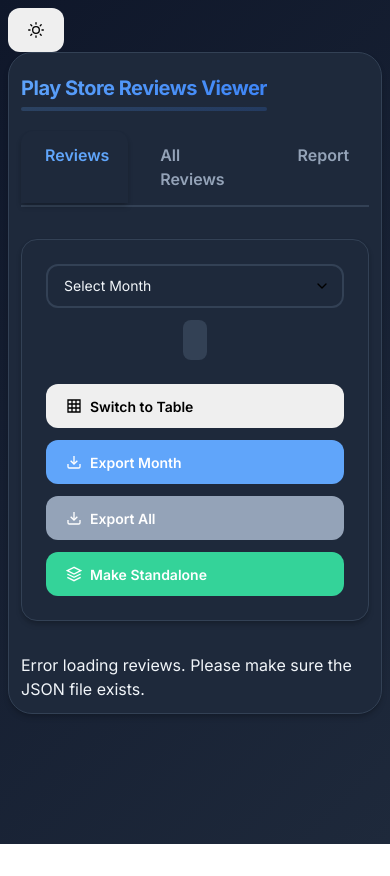
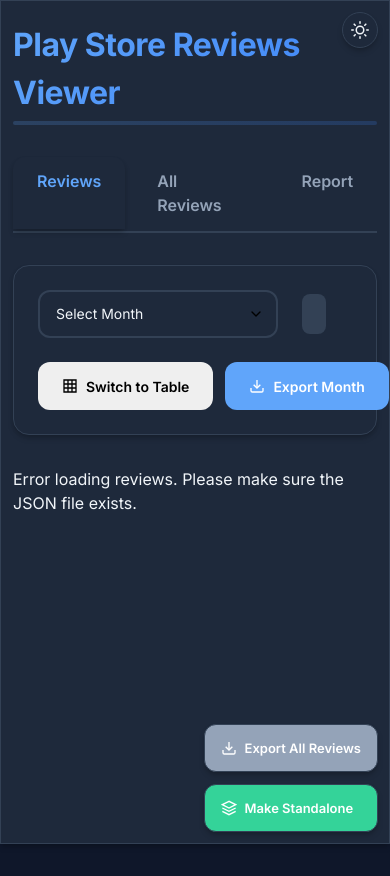
Before and after one commit to Humayung/playstore-reviews-automation, a website: page playstore-scraper/view-reviews.html in a window 390 px wide. Before the commit the page ends 844 px from the top, so only its background shows below. Drawn offline with nearby package versions, Linux system fonts and the light colour scheme; no server answers.

Commit message:
Refactor layout and styling for improved responsiveness; add global controls for export and standalone functionality

```diff
--- a/playstore-scraper/view-reviews.html
+++ b/playstore-scraper/view-reviews.html
@@ -53,25 +53,31 @@
             transition: background-color 0.3s ease, color 0.3s ease, border-color 0.3s ease, box-shadow 0.3s ease;
         }
 
+        html {
+            background: var(--bg-color);
+            min-height: 100%;
+        }
+
         body {
             font-family: 'Inter', sans-serif;
-            max-width: 1200px;
-            margin: 0 auto;
-            padding: 32px;
+            margin: 0;
+            padding: 0;
             background: linear-gradient(135deg, var(--gradient-start), var(--gradient-end));
             color: var(--text-primary);
             line-height: 1.5;
             min-height: 100vh;
+            overflow-x: hidden;
         }
 
         .controls {
             background: var(--card-bg);
             padding: 40px;
-            border-radius: 24px;
             margin-bottom: 32px;
             box-shadow: var(--card-shadow);
             backdrop-filter: blur(10px);
             border: 1px solid var(--border-color);
+            min-height: 100vh;
+            position: relative;
         }
 
         h1 {
@@ -300,6 +306,8 @@
             cursor: pointer;
             transition: all 0.3s cubic-bezier(0.4, 0, 0.2, 1);
             border: 1px solid transparent;
+            position: relative;
+            overflow: hidden;
         }
 
         .review-card::before {
@@ -312,6 +320,7 @@
             background: var(--primary-color);
             opacity: 0;
             transition: opacity 0.3s ease;
+            border-radius: 4px 0 0 4px;
         }
 
         .review-card:hover {
@@ -570,188 +579,56 @@
 
         @media (max-width: 1200px) {
             body {
-                padding: 24px;
+                padding: 0;
             }
 
             .controls {
                 padding: 32px;
             }
-
-            .controls-row {
-                padding: 20px;
-                gap: 20px;
-            }
-
-            .left-controls, .right-controls {
-                gap: 16px;
-            }
         }
 
         @media (max-width: 992px) {
-            body {
-                padding: 20px;
-            }
-
             .controls {
                 padding: 28px;
             }
-
-            .stats-grid {
-                gap: 24px;
-            }
-
-            .stat-card {
-                padding: 32px;
-            }
-
-            .chart-container, .app-stats {
-                padding: 32px;
-            }
         }
 
         @media (max-width: 768px) {
             body {
-                padding: 12px;
+                padding: 0;
             }
 
             .controls {
                 padding: 16px;
             }
-
-            .controls-row {
-                flex-direction: column;
-                gap: 12px;
-                padding: 12px;
-            }
-
-            .left-controls, .right-controls {
-                width: 100%;
-                flex-direction: column;
-                gap: 12px;
-            }
-
-            .stats-grid {
-                grid-template-columns: 1fr;
-                gap: 16px;
-            }
-
-            .stat-card {
-                padding: 20px;
-            }
-
-            .chart-container, .app-stats {
-                padding: 20px;
-                margin: 0 -16px;
-                width: calc(100% + 32px);
-                border-radius: 0;
-            }
-
-            .review-card {
-                padding: 20px;
-                margin-bottom: 20px;
-            }
-
-            h1 {
-                font-size: 24px;
-                margin-bottom: 24px;
-            }
-
-            .reviews-table th,
-            .reviews-table td {
-                padding: 16px 12px;
-            }
-
-            .app-stats th,
-            .app-stats td {
-                padding: 16px 12px;
-            }
         }
 
         @media (max-width: 480px) {
             body {
-                padding: 8px;
+                padding: 0;
             }
 
             .controls {
                 padding: 12px;
             }
-
-            .stat-card {
-                padding: 16px;
-            }
-
-            .review-card {
-                padding: 16px;
-                margin-bottom: 16px;
-            }
-
-            h1 {
-                font-size: 20px;
-                margin-bottom: 20px;
-            }
-
-            .reviews-table th,
-            .reviews-table td {
-                padding: 12px 8px;
-            }
-
-            .app-stats th,
-            .app-stats td {
-                padding: 12px 8px;
-            }
-        }
-
+        }
+
+        /* Table Container and Table Styling */
         .table-container {
             margin: 0;
             padding: 0;
             border-radius: 12px;
             overflow: hidden;
-        }
-
-        @media (max-width: 768px) {
-            .table-container {
-                margin: 0 -16px;
-                padding: 0 16px;
-                border-radius: 0;
-            }
-        }
-
-        button {
-            padding: 12px 24px;
-            height: 48px;
-        }
-
-        @media (max-width: 768px) {
-            button {
-                padding: 12px 20px;
-                height: 44px;
-            }
-        }
-
-        select {
-            padding: 12px 16px;
-            height: 48px;
-            min-width: 240px;
-        }
-
-        @media (max-width: 768px) {
-            select {
-                padding: 12px 16px;
-                height: 44px;
-                min-width: 100%;
-            }
-        }
-
-        /* Table Styling */
+            background: var(--card-bg);
+            box-shadow: var(--card-shadow);
+        }
+
         .reviews-table {
             width: 100%;
             border-collapse: separate;
             border-spacing: 0;
-            margin-top: 16px;
+            margin: 0;
             background: var(--card-bg);
-            border-radius: 12px;
-            overflow: hidden;
-            box-shadow: var(--card-shadow);
         }
 
         .reviews-table tr {
@@ -773,6 +650,7 @@
             user-select: none;
             transition: all 0.2s ease;
             border-bottom: 2px solid var(--primary-color);
+            position: relative;
         }
 
         .reviews-table th:hover {
@@ -785,6 +663,7 @@
             font-size: 14px;
             line-height: 1.6;
             transition: all 0.2s ease;
+            position: relative;
         }
 
         .reviews-table tr:hover td {
@@ -793,14 +672,21 @@
         }
 
         /* App Stats Table Styling */
+        .app-stats .table-container {
+            margin: 0;
+            padding: 0;
+            border-radius: 12px;
+            overflow: hidden;
+            background: var(--card-bg);
+            box-shadow: var(--card-shadow);
+        }
+
         .app-stats table {
             width: 100%;
             border-collapse: separate;
             border-spacing: 0;
-            margin-top: 16px;
+            margin: 0;
             background: var(--card-bg);
-            border-radius: 12px;
-            overflow: hidden;
         }
 
         .app-stats th {
@@ -810,6 +696,7 @@
             color: var(--text-primary);
             border-bottom: 2px solid var(--primary-color);
             transition: all 0.2s ease;
+            position: relative;
         }
 
         .app-stats th:hover {
@@ -821,6 +708,7 @@
             color: var(--text-secondary);
             transition: all 0.2s ease;
             border-bottom: 1px solid var(--border-color);
+            position: relative;
         }
 
         .app-stats tr:hover td {
@@ -832,51 +720,14 @@
             border-bottom: none;
         }
 
-        /* Review Card Styling */
-        .review-card {
-            background: var(--card-bg);
-            padding: 32px;
-            margin-bottom: 32px;
-            border-radius: 16px;
-            box-shadow: var(--card-shadow);
-            cursor: pointer;
-            transition: all 0.3s cubic-bezier(0.4, 0, 0.2, 1);
-            border: 1px solid transparent;
-        }
-
-        .review-card:hover {
-            transform: translateY(-4px) scale(1.01);
-            box-shadow: var(--card-shadow-hover);
-            border-color: var(--primary-color);
-        }
-
-        .review-card:last-child {
-            margin-bottom: 0;
-        }
-
-        .review-meta {
-            margin-top: 24px;
-            padding-top: 20px;
-            border-top: 1px solid var(--border-color);
-        }
-
-        /* Controls Row Styling */
-        .controls-row {
-            display: flex;
-            justify-content: space-between;
-            align-items: center;
-            gap: 24px;
-            margin-bottom: 32px;
-            flex-wrap: wrap;
-            background: var(--card-bg);
-            padding: 24px;
-            border-radius: 16px;
-            box-shadow: var(--card-shadow);
-            border: 1px solid var(--border-color);
-        }
-
         /* Responsive Adjustments */
         @media (max-width: 768px) {
+            .table-container {
+                margin: 0 -16px;
+                padding: 0 16px;
+                border-radius: 0;
+            }
+
             .reviews-table th,
             .reviews-table td {
                 padding: 16px 12px;
@@ -885,11 +736,6 @@
             .app-stats th,
             .app-stats td {
                 padding: 16px 12px;
-            }
-
-            .review-card {
-                padding: 20px;
-                margin-bottom: 20px;
             }
         }
 
@@ -903,10 +749,140 @@
             .app-stats td {
                 padding: 12px 8px;
             }
-
-            .review-card {
-                padding: 16px;
-                margin-bottom: 16px;
+        }
+
+        .theme-toggle {
+            position: fixed;
+            top: 24px;
+            right: 24px;
+            z-index: 1000;
+            background: var(--card-bg);
+            border: 1px solid var(--border-color);
+            border-radius: 50%;
+            width: 48px;
+            height: 48px;
+            display: flex;
+            align-items: center;
+            justify-content: center;
+            cursor: pointer;
+            box-shadow: var(--card-shadow);
+            transition: all 0.3s ease;
+            padding: 0;
+        }
+
+        .theme-toggle:hover {
+            transform: translateY(-2px);
+            box-shadow: var(--card-shadow-hover);
+            border-color: var(--primary-color);
+        }
+
+        .theme-toggle svg {
+            width: 24px;
+            height: 24px;
+            color: var(--text-primary);
+            stroke: currentColor;
+        }
+
+        .theme-toggle .sun-icon,
+        .theme-toggle .moon-icon {
+            display: none;
+        }
+
+        .theme-toggle .sun-icon {
+            display: block;
+        }
+
+        [data-theme="dark"] .theme-toggle .sun-icon {
+            display: block;
+        }
+
+        [data-theme="dark"] .theme-toggle .moon-icon {
+            display: none;
+        }
+
+        [data-theme="light"] .theme-toggle .sun-icon {
+            display: none;
+        }
+
+        [data-theme="light"] .theme-toggle .moon-icon {
+            display: block;
+        }
+
+        @media (max-width: 768px) {
+            .theme-toggle {
+                top: 16px;
+                right: 16px;
+                width: 40px;
+                height: 40px;
+            }
+
+            .theme-toggle svg {
+                width: 20px;
+                height: 20px;
+            }
+        }
+
+        @media (max-width: 480px) {
+            .theme-toggle {
+                top: 12px;
+                right: 12px;
+                width: 36px;
+                height: 36px;
+            }
+
+            .theme-toggle svg {
+                width: 18px;
+                height: 18px;
+            }
+        }
+
+        .global-controls {
+            position: fixed;
+            bottom: 24px;
+            right: 24px;
+            display: flex;
+            gap: 12px;
+            z-index: 1001;
+        }
+
+        .global-controls button {
+            background: var(--card-bg);
+            border: 1px solid var(--border-color);
+            color: var(--text-primary);
+            padding: 12px 24px;
+            border-radius: 12px;
+            box-shadow: var(--card-shadow);
+            transition: all 0.3s ease;
+            backdrop-filter: blur(10px);
+        }
+
+        .global-controls button:hover {
+            transform: translateY(-2px);
+            box-shadow: var(--card-shadow-hover);
+            border-color: var(--primary-color);
+        }
+
+        @media (max-width: 768px) {
+            .global-controls {
+                bottom: 16px;
+                right: 16px;
+                flex-direction: column;
+            }
+
+            .global-controls button {
+                padding: 10px 20px;
+            }
+        }
+
+        @media (max-width: 480px) {
+            .global-controls {
+                bottom: 12px;
+                right: 12px;
+            }
+
+            .global-controls button {
+                padding: 8px 16px;
+                font-size: 13px;
             }
         }
     </style>
@@ -924,10 +900,30 @@
             <line x1="4.22" y1="19.78" x2="5.64" y2="18.36"></line>
             <line x1="18.36" y1="5.64" x2="19.78" y2="4.22"></line>
         </svg>
-        <svg class="moon-icon" xmlns="http://www.w3.org/2000/svg" viewBox="0 0 24 24" fill="none" stroke="currentColor" stroke-width="2" stroke-linecap="round" stroke-linejoin="round" style="display: none;">
+        <svg class="moon-icon" xmlns="http://www.w3.org/2000/svg" viewBox="0 0 24 24" fill="none" stroke="currentColor" stroke-width="2" stroke-linecap="round" stroke-linejoin="round">
             <path d="M21 12.79A9 9 0 1 1 11.21 3 7 7 0 0 0 21 12.79z"></path>
         </svg>
     </button>
+
+    <div class="global-controls">
+        <button id="exportAllBtn">
+            <svg width="16" height="16" viewBox="0 0 24 24" fill="none" stroke="currentColor" stroke-width="2">
+                <path d="M21 15v4a2 2 0 0 1-2 2H5a2 2 0 0 1-2-2v-4"></path>
+                <polyline points="7 10 12 15 17 10"></polyline>
+                <line x1="12" y1="15" x2="12" y2="3"></line>
+            </svg>
+            Export All Reviews
+        </button>
+        <button id="standaloneBtn">
+            <svg width="16" height="16" viewBox="0 0 24 24" fill="none" stroke="currentColor" stroke-width="2">
+                <path d="M12 2L2 7l10 5 10-5-10-5z"></path>
+                <path d="M2 17l10 5 10-5"></path>
+                <path d="M2 12l10 5 10-5"></path>
+            </svg>
+            Make Standalone
+        </button>
+    </div>
+
     <div class="controls">
         <h1>Play Store Reviews Viewer</h1>
         <div class="tabs">
@@ -957,22 +953,6 @@
                             <line x1="12" y1="15" x2="12" y2="3"></line>
                         </svg>
                         Export Month
-                    </button>
-                    <button id="exportAllBtn">
-                        <svg width="16" height="16" viewBox="0 0 24 24" fill="none" stroke="currentColor" stroke-width="2">
-                            <path d="M21 15v4a2 2 0 0 1-2 2H5a2 2 0 0 1-2-2v-4"></path>
-                            <polyline points="7 10 12 15 17 10"></polyline>
-                            <line x1="12" y1="15" x2="12" y2="3"></line>
-                        </svg>
-                        Export All
-                    </button>
-                    <button id="standaloneBtn">
-                        <svg width="16" height="16" viewBox="0 0 24 24" fill="none" stroke="currentColor" stroke-width="2">
-                            <path d="M12 2L2 7l10 5 10-5-10-5z"></path>
-                            <path d="M2 17l10 5 10-5"></path>
-                            <path d="M2 12l10 5 10-5"></path>
-                        </svg>
-                        Make Standalone
                     </button>
                 </div>
             </div>
```
